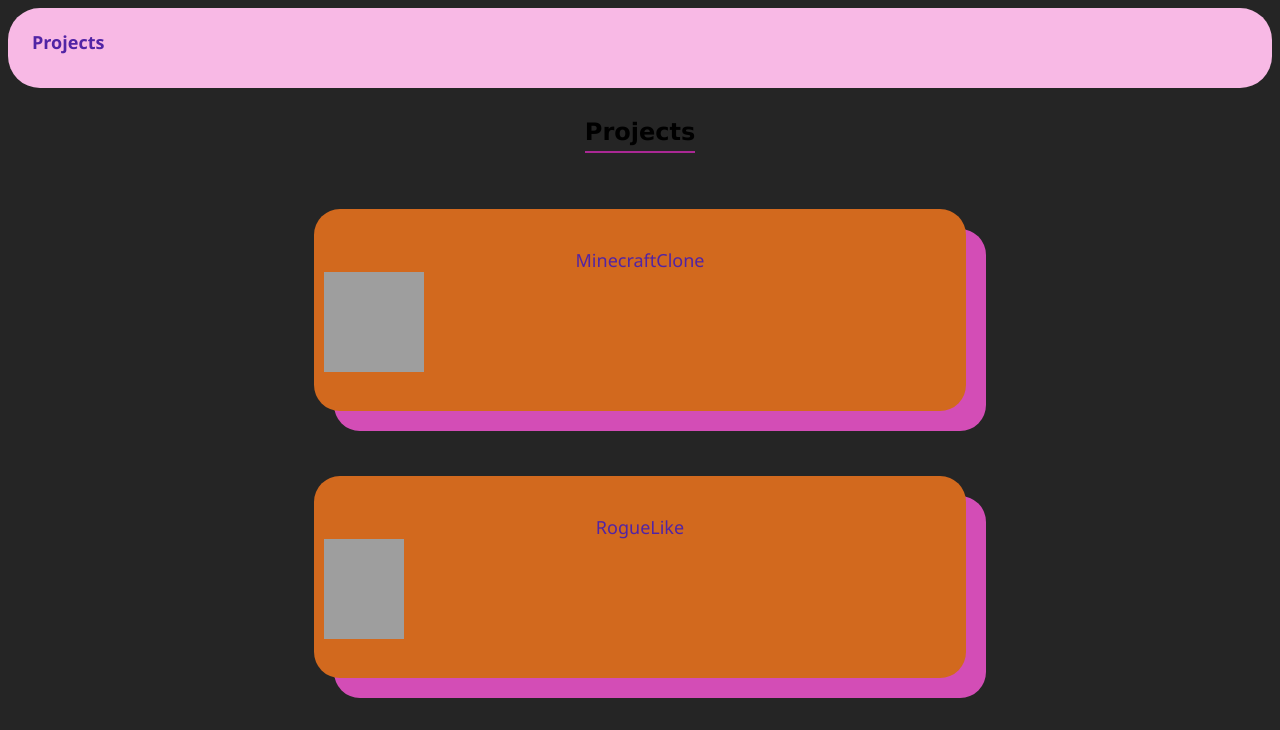
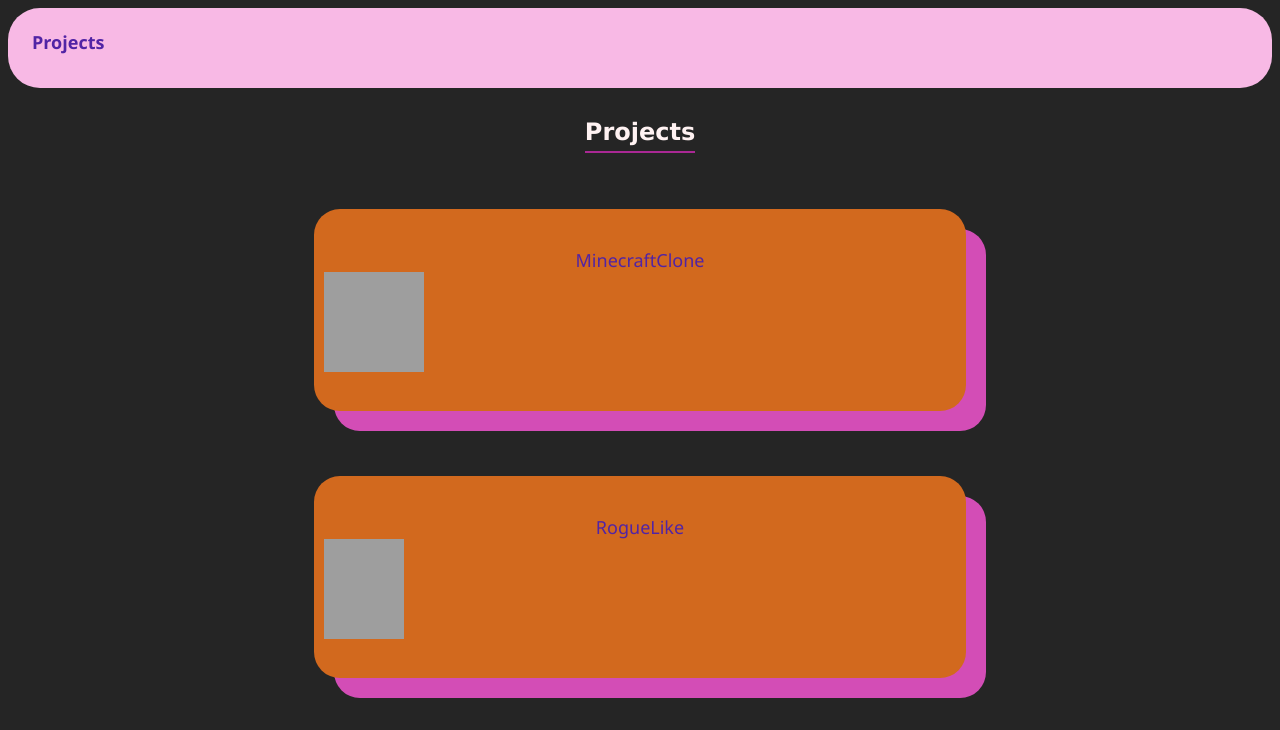
Before and after one commit to rahdnus/PortfolioWebsite, a plain HTML site: page index.html in a window 1280 px wide. Shown: the top 730 px of the page. Drawn offline with Linux system fonts and the light colour scheme; grey boxes are pictures that could not be loaded.

Commit message:
changed section heading text color

```diff
--- a/mystyle.css
+++ b/mystyle.css
@@ -49,6 +49,7 @@ a{
 }
 .section-heading{
     font-family:Verdana, Geneva, Tahoma, sans-serif ;
+    color: rgb(255, 242, 242);
     display: inline-block;
     padding-bottom: 5px;
     border-bottom: 0.1em solid rgb(170, 40, 148);
```
